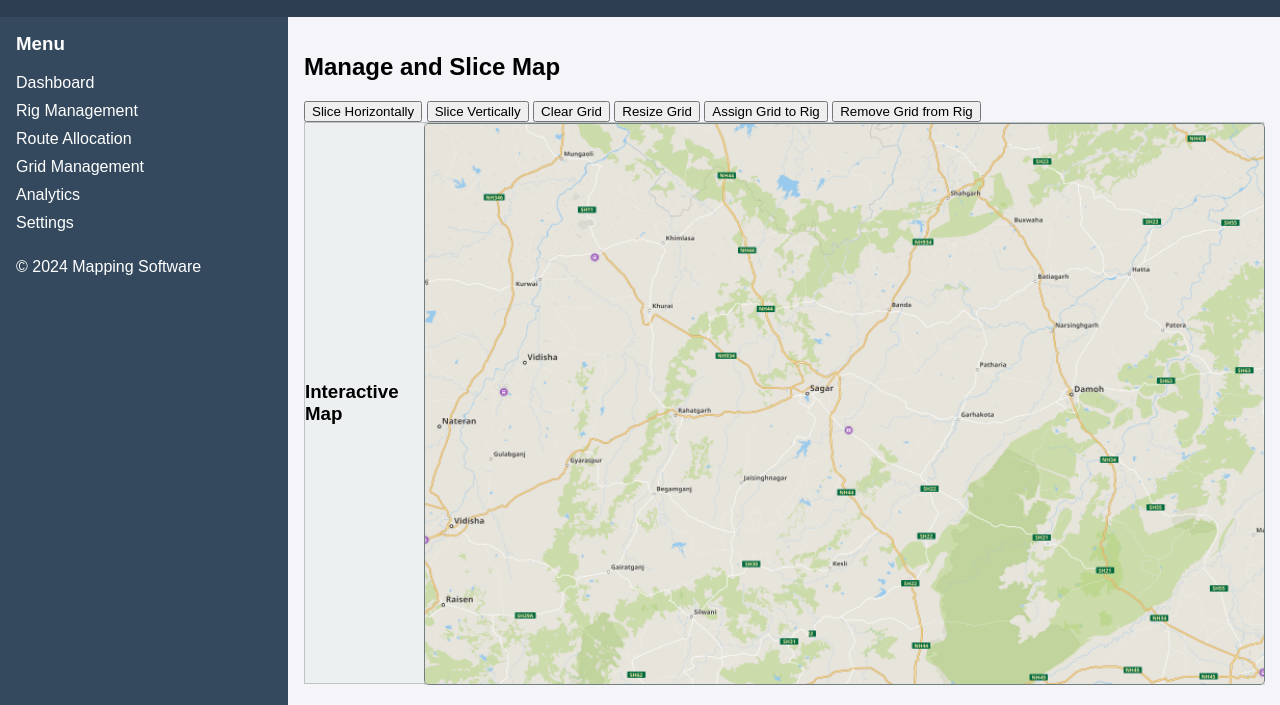
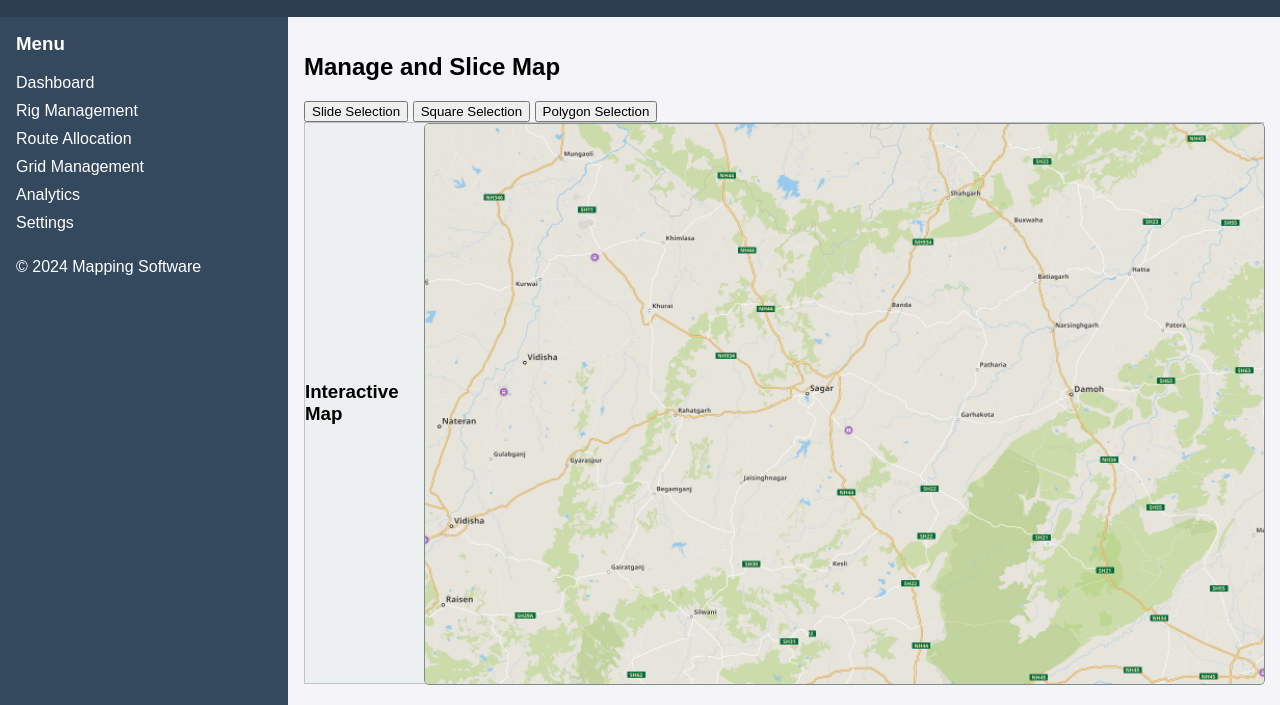
Before and after one commit to misra-jitas/navmiiroadmap, a plain HTML site: page mappingtool/pages/grid_management.html in a window 1280 px wide. Shown: the part 95-800 px from the top of the page. Drawn offline with Linux system fonts and the light colour scheme.

Commit message:
tools for map

```diff
--- a/mappingtool/css/styles.css
+++ b/mappingtool/css/styles.css
@@ -137,3 +137,19 @@ body {
     border: 1px dashed #000;
     background-color: rgba(0, 0, 0, 0.05);
 }
+.map-overlay {
+    position: absolute;
+    top: 0;
+    left: 0;
+    width: 100%;
+    height: 100%;
+    pointer-events: none;
+    z-index: 2;
+    cursor: crosshair;
+}
+
+.map-container {
+    position: relative;
+    width: 100%;
+    height: 100%;
+}
--- a/mappingtool/js/scripts.js
+++ b/mappingtool/js/scripts.js
@@ -101,5 +101,60 @@ function initApp() {
     }
 }
 
+document.addEventListener('DOMContentLoaded', () => {
+    const canvas = document.getElementById('map-overlay');
+    const context = canvas.getContext('2d');
+    const mapContainer = document.getElementById('map-container');
+    let isDrawing = false;
+    let tool = 'slide'; // Default tool
+
+    // Resize canvas to match the map container
+    function resizeCanvas() {
+        canvas.width = mapContainer.offsetWidth;
+        canvas.height = mapContainer.offsetHeight;
+    }
+    window.addEventListener('resize', resizeCanvas);
+    resizeCanvas();
+
+    // Set the tool
+    document.getElementById('tool-slide').addEventListener('click', () => tool = 'slide');
+    document.getElementById('tool-square').addEventListener('click', () => tool = 'square');
+    document.getElementById('tool-polygon').addEventListener('click', () => tool = 'polygon');
+
+    // Mouse events for drawing
+    canvas.addEventListener('mousedown', (e) => {
+        isDrawing = true;
+        context.beginPath();
+        context.moveTo(e.offsetX, e.offsetY);
+    });
+
+    canvas.addEventListener('mousemove', (e) => {
+        if (!isDrawing) return;
+
+        if (tool === 'slide') {
+            context.lineTo(e.offsetX, e.offsetY);
+            context.strokeStyle = 'red';
+            context.lineWidth = 2;
+            context.stroke();
+        } else if (tool === 'square') {
+            context.clearRect(0, 0, canvas.width, canvas.height);
+            const rectWidth = e.offsetX - canvas.getBoundingClientRect().left;
+            const rectHeight = e.offsetY - canvas.getBoundingClientRect().top;
+            context.strokeStyle = 'blue';
+            context.strokeRect(0, 0, rectWidth, rectHeight);
+        }
+    });
+
+    canvas.addEventListener('mouseup', () => {
+        isDrawing = false;
+        if (tool === 'polygon') {
+            context.closePath();
+            context.fillStyle = 'rgba(0, 0, 255, 0.2)';
+            context.fill();
+        }
+    });
+});
+
+
 // Wait for DOM to be fully loaded
 document.addEventListener('DOMContentLoaded', initApp);
--- a/mappingtool/pages/grid_management.html
+++ b/mappingtool/pages/grid_management.html
@@ -31,18 +31,15 @@
         <div class="content">
             <h2>Manage and Slice Map</h2>
             <div class="map-slicing-tools">
-                <button id="slice-horizontal">Slice Horizontally</button>
-                <button id="slice-vertical">Slice Vertically</button>
-                <button id="clear-grid">Clear Grid</button>
-                <button id="resize-grid">Resize Grid</button>
-                <button id="assign-grid">Assign Grid to Rig</button>
-                <button id="retract-grid">Remove Grid from Rig</button>
+                <button id="tool-slide">Slide Selection</button>
+                <button id="tool-square">Square Selection</button>
+                <button id="tool-polygon">Polygon Selection</button>
             </div>
             <div class="map-view">
                 <h3>Interactive Map</h3>
                 <div class="map-container" id="map-container">
                     <img src="../images/map.png" alt="Map View">
-                    <div class="grid-overlay" id="grid-overlay"></div>
+                    <canvas id="map-overlay" class="map-overlay"></canvas>
                 </div>
             </div>
         </div>
```
